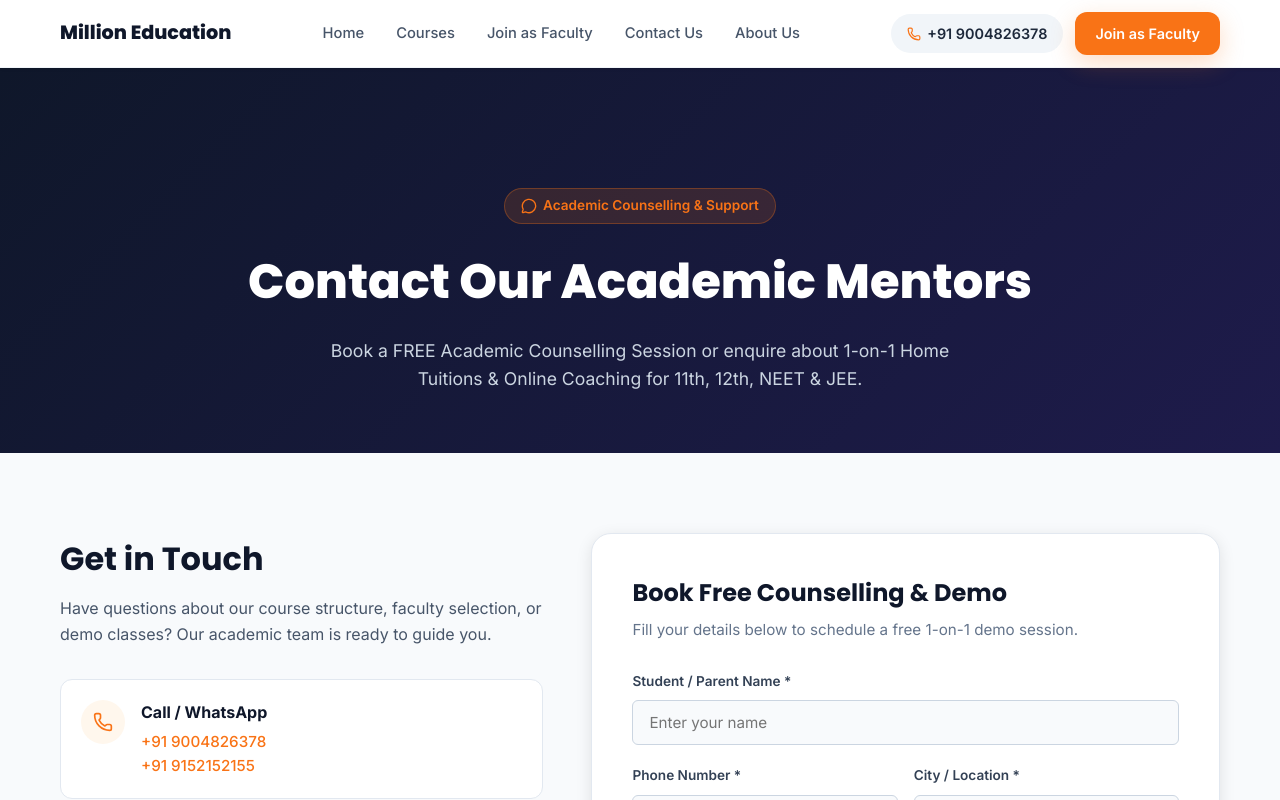
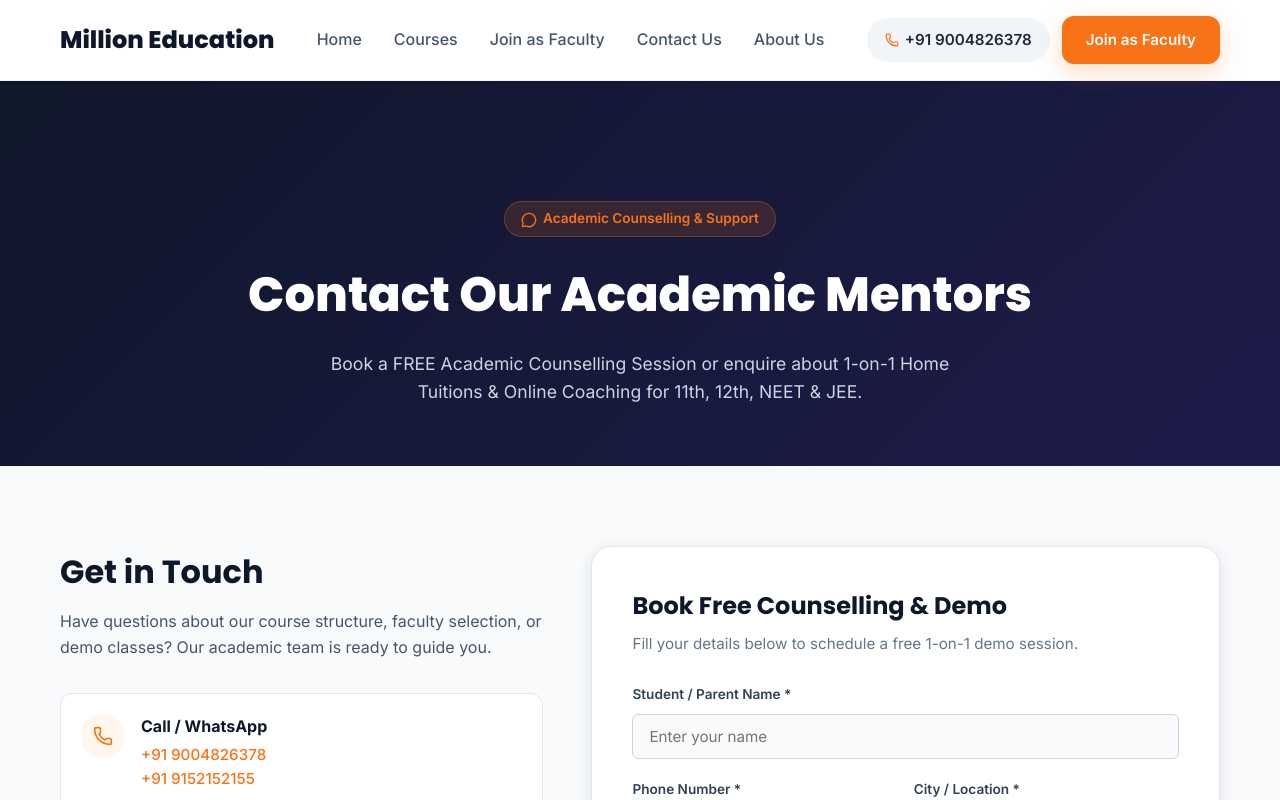
Before and after one commit to Rahim8828/Millioneducation, a Next.js app in the folder million-education-next/: page /contact in a window 1280 px wide. Shown: the top 800 px of the page. Built offline with nearby package versions, Linux system fonts and the light colour scheme.

Commit message:
Enhance: Increase header size proportionally - logo 1.2rem→1.5rem, padding 12px→16px, nav links .92rem→1rem, CTA button 10px→12px padding

```diff
--- a/million-education-next/src/components/Navbar.module.css
+++ b/million-education-next/src/components/Navbar.module.css
@@ -14,13 +14,13 @@
   display: flex;
   align-items: center;
   justify-content: space-between;
-  padding: 12px 20px;
+  padding: 16px 20px;
   max-width: 1200px;
   margin: 0 auto;
 }
 .logo {
   font-family: var(--font-display);
-  font-size: 1.2rem;
+  font-size: 1.5rem;
   font-weight: 800;
   color: var(--primary);
   display: flex;
@@ -34,7 +34,7 @@
   gap: 32px;
 }
 .navLink {
-  font-size: .92rem;
+  font-size: 1rem;
   font-weight: 500;
   color: var(--gray-600);
   transition: var(--transition);
@@ -51,9 +51,9 @@
   gap: 6px;
   background: var(--gray-100);
   border-radius: 100px;
-  padding: 8px 16px;
+  padding: 10px 18px;
   font-weight: 600;
-  font-size: .9rem;
+  font-size: .95rem;
   color: var(--gray-800);
   transition: var(--transition);
 }
@@ -61,11 +61,11 @@
 .ctaBtn {
   display: inline-flex;
   align-items: center;
-  padding: 10px 20px;
+  padding: 12px 24px;
   background: var(--primary);
   color: var(--white);
   border-radius: var(--radius-md);
-  font-size: .9rem;
+  font-size: .95rem;
   font-weight: 600;
   transition: var(--transition);
   box-shadow: var(--shadow-orange);
```
